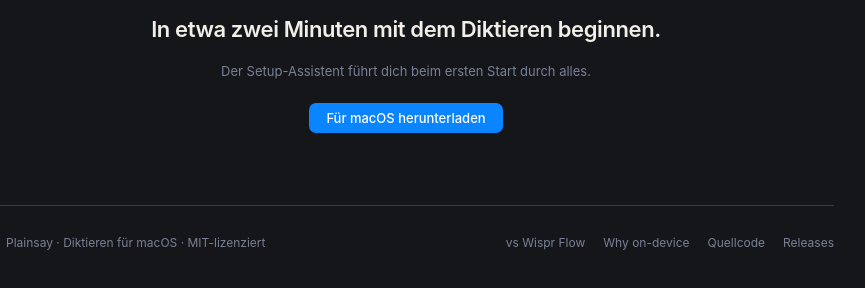
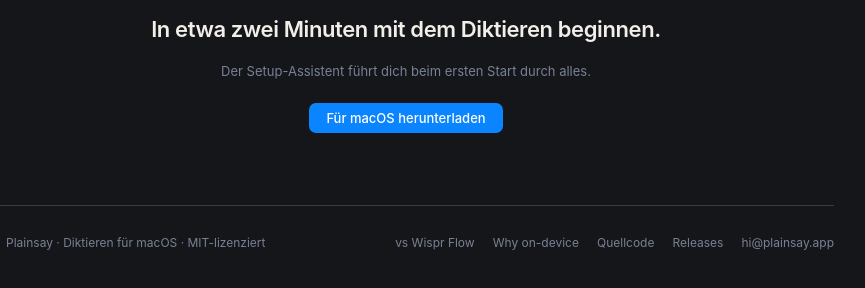
Before and after one commit to conrader/plainsay, a plain HTML site: page docs/de/index.html in a window 1280 px wide. Shown: the part 4106-4394 px from the top of the page, 234-1099 px from the left. Drawn offline with Linux system fonts and the light colour scheme.

Commit message:
Add hi@plainsay.app to the README and site footer
The mailbox itself was set up separately (Cloudflare Email Routing to
Konrad's inbox); this just makes it discoverable.

```diff
--- a/docs/de/index.html
+++ b/docs/de/index.html
@@ -379,6 +379,7 @@
         <a href="/why-on-device/">Why on-device</a>
         <a href="https://github.com/conrader/plainsay">Quellcode</a>
         <a href="https://github.com/conrader/plainsay/releases/latest">Releases</a>
+        <a href="mailto:hi@plainsay.app">hi@plainsay.app</a>
       </div>
     </footer>
 
```
Also changed, not shown: docs/es/index.html (+1 -0 lines), docs/fr/index.html (+1 -0 lines), docs/index.html (+1 -0 lines), docs/it/index.html (+1 -0 lines), docs/ja/index.html (+1 -0 lines), docs/ko/index.html (+1 -0 lines), docs/nl/index.html (+1 -0 lines), docs/pl/index.html (+1 -0 lines), docs/pt/index.html (+1 -0 lines), docs/ru/index.html (+1 -0 lines), docs/uk/index.html (+1 -0 lines), docs/zh/index.html (+1 -0 lines), README.md.
